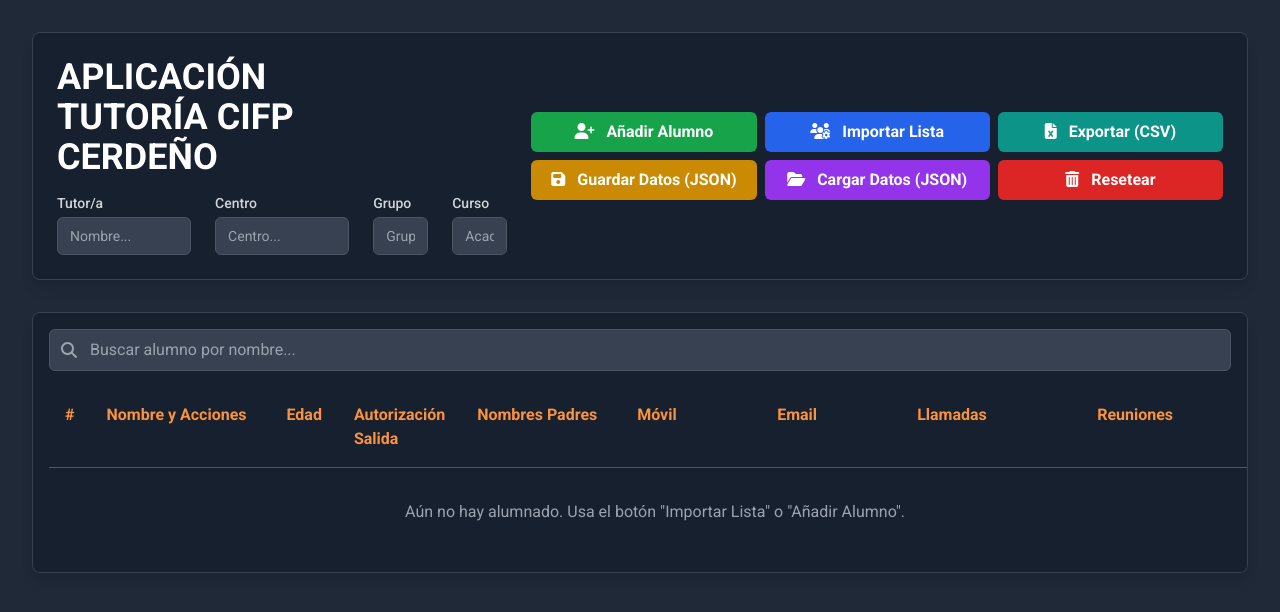
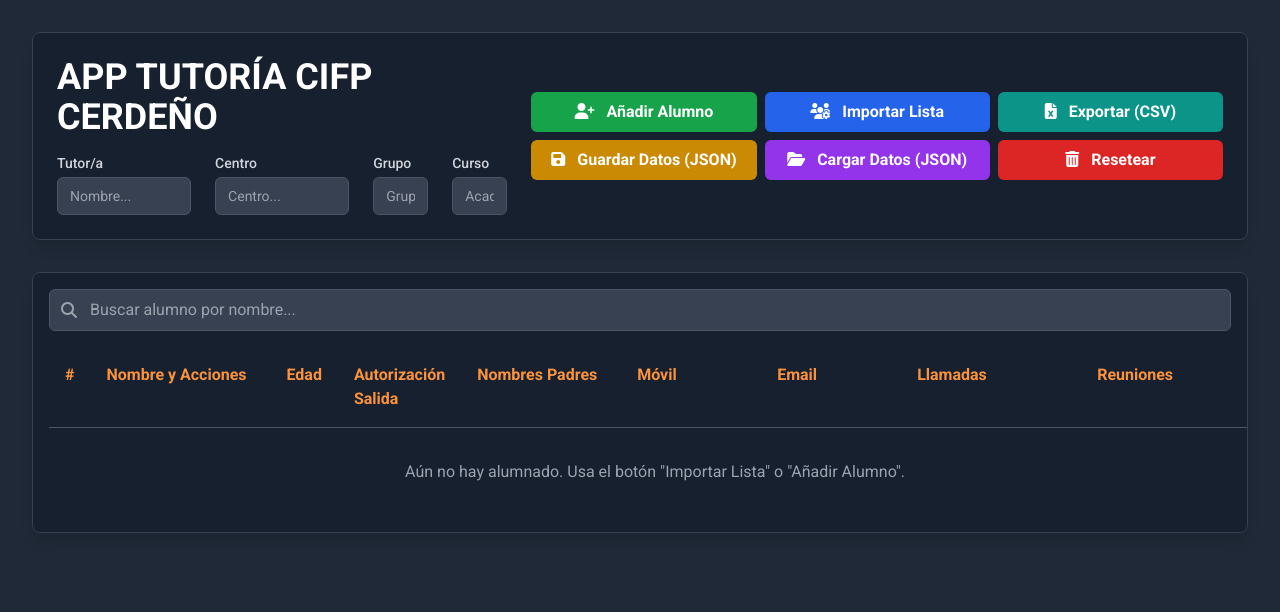
Before and after one commit to jmga-jmgagudin/apptutoria-, a plain HTML site: page index.html in a window 1280 px wide. Drawn offline with nearby package versions, Linux system fonts and the light colour scheme.

```diff
--- a/index.html
+++ b/index.html
@@ -283,7 +283,7 @@
                 <!-- Columna Izquierda: Título y Campos (ocupa espacio disponible) -->
                 <div class="w-full flex-grow">
                     <h1 class="text-3xl md:text-4xl font-bold text-white mb-4 flex items-center gap-3">
-                        APLICACIÓN TUTORÍA CIFP CERDEÑO
+                        APP TUTORÍA CIFP CERDEÑO
                         <span id="save-status" class="text-lg text-green-400 opacity-0 transition-opacity duration-500 whitespace-nowrap">
                             Guardado ✓
                         </span>
```
